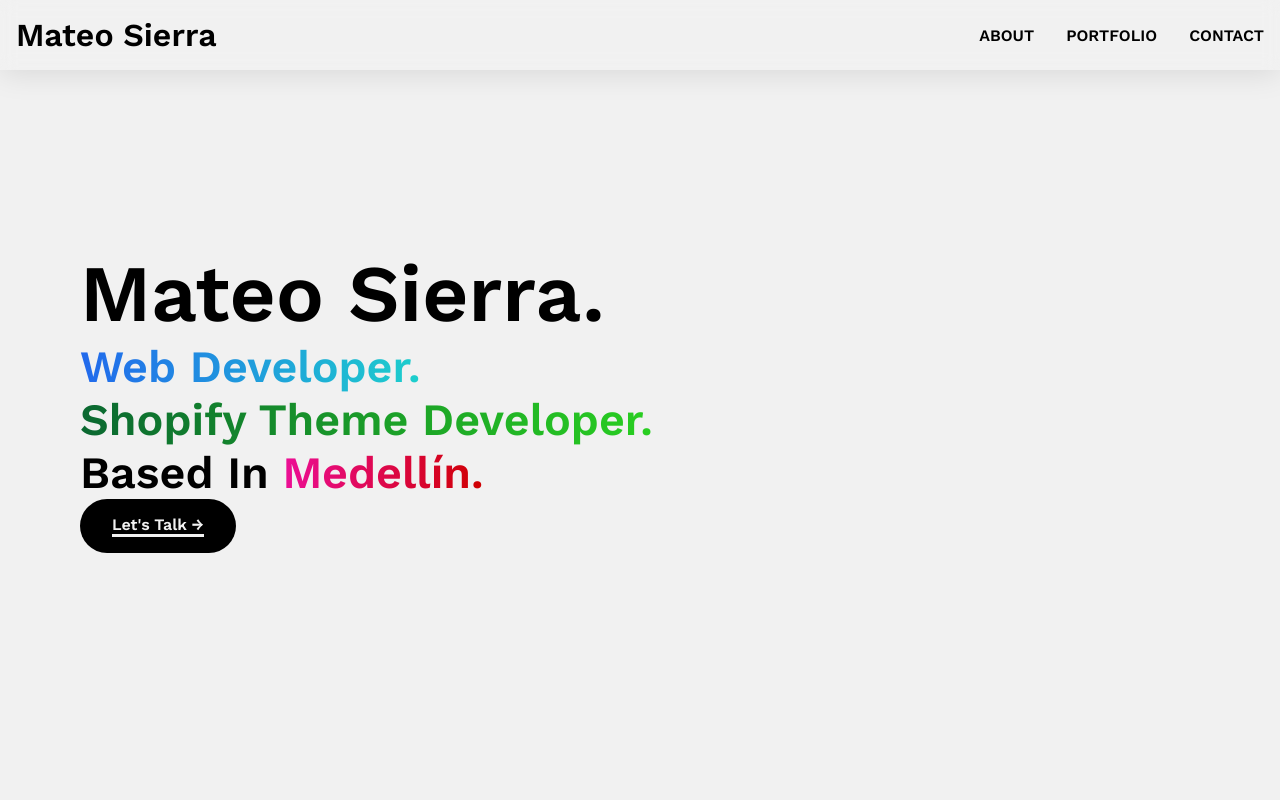
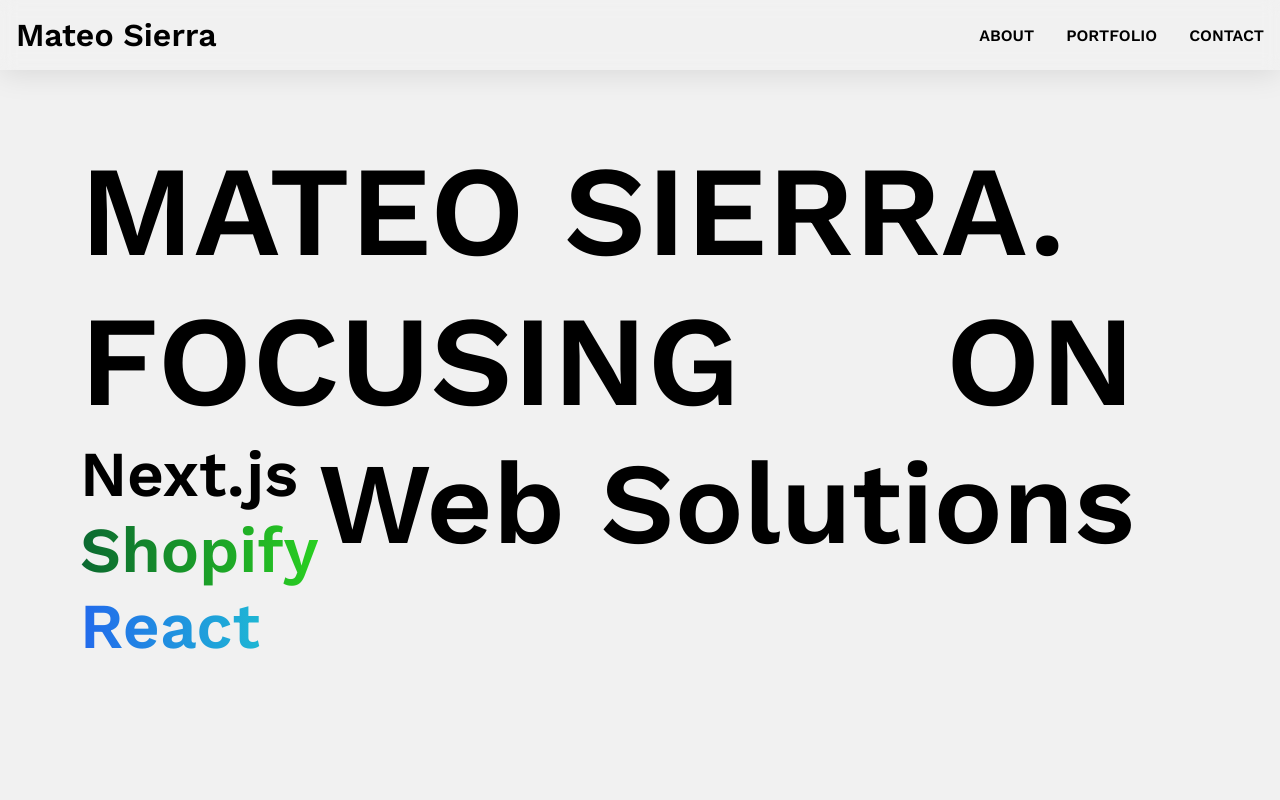
Before and after one commit to Sierra9999/Portfolio, a Next.js app: page / in a window 1280 px wide. Shown: the top 800 px of the page. Built offline with nearby package versions, Linux system fonts and the light colour scheme.

Commit message:
feat: new hero

```diff
--- a/src/app/page.tsx
+++ b/src/app/page.tsx
@@ -7,7 +7,6 @@
 export default function Home() {
   return (
     <main>
-      <Intro/>
       <Hero/>
       <Marquee/>
       <Portfolio/>
--- a/src/components/Hero.tsx
+++ b/src/components/Hero.tsx
@@ -3,15 +3,18 @@
 const Hero = () => {
   return (
     <section className="hero">
-      <div className="hero__text slide-from-left">
-        <h1>
-          <span className="hero__text__name">Mateo Sierra.<br/></span>
-          <span className="hero__text__developer blue-gradient" >Web Developer.<br/></span>
-          <span className="hero__text__shopify green-gradient">Shopify Theme Developer.<br/></span>
-          <span className="hero__text__based">Based In <span className="red-gradient">Medellín.</span><br/></span>
+        <h1 className="hero__name"> Mateo Sierra.
+
         </h1>
-      </div>
-      <a href="#contact" className="lets-talk">Let&apos;s Talk →</a>
+        <h1 className="hero__focusing"><span>Focusing</span> <span>On</span></h1>
+        <div className="hero__bottom">
+          <div className="hero__services">
+              <h2 className="service ">Next.js</h2>
+              <h2 className="service green-gradient">Shopify</h2>
+              <h2 className="service blue-gradient">React </h2>
+          </div>
+          <h1 className="hero__bottom-text">Web Solutions</h1>
+        </div>
     </section>
   );
 };
--- a/src/styles/components/hero.scss
+++ b/src/styles/components/hero.scss
@@ -1,45 +1,52 @@
 .hero {
-    height: 100vh;
+    min-height: 100vh;
     display: flex;
-    flex-direction: column;
     justify-content: center;
     align-items: flex-start;
+    flex-direction: column;
+    text-align: left;
+    width: fit-content;
 
-    &__text {
+    &__name , &__focusing {
+        font-size: 5rem;
+        text-transform: uppercase;
+        @include breakpoint (medium){
+            font-size: 10vw;
+        }
+    }
+    &__bottom-text {
+        font-size: 9vw;
+    }
+    &__focusing{
+        display: flex;
         width: 100%;
-
-        h1 {
-            font-size: 2.8rem;
+        flex-direction: column;
+        justify-content: space-between;
+        @include breakpoint (medium){
+            flex-direction: row;
         }
-
-        &__name {
-            font-size: 5rem;
-        }
-
-        &__developer {
-
-        }
-
-        &__shopify {
+    }
 
 
+    &__bottom{
+        width: 100%;
+        display: flex;
+        align-items: flex-start;
+        justify-content: space-between;
+    }
+    .service{
+        font-size: 4rem;
+        @include breakpoint(medium){
+            font-size: 5vw;
         }
-
-        &__based {
-        }
-
-        @include breakpoint(medium) {
-            width: 45vw;
-        }
-
     }
-
     .lets-talk {
         padding: 1rem 2rem;
         border-radius: 3rem;
         background-color: $primary-color;
         color: $secondary-color;
-        &::after{
+
+        &::after {
             content: "";
             width: 100%;
             height: 3px;
```
